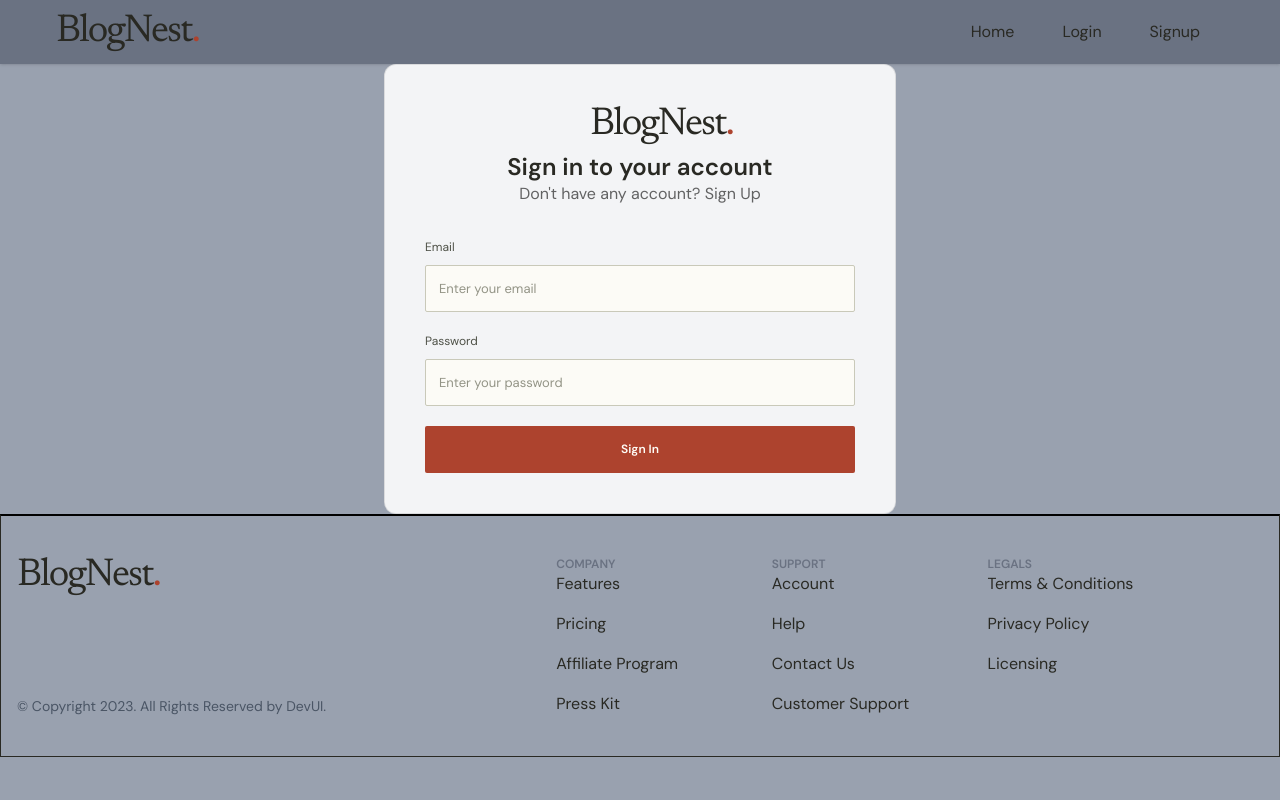
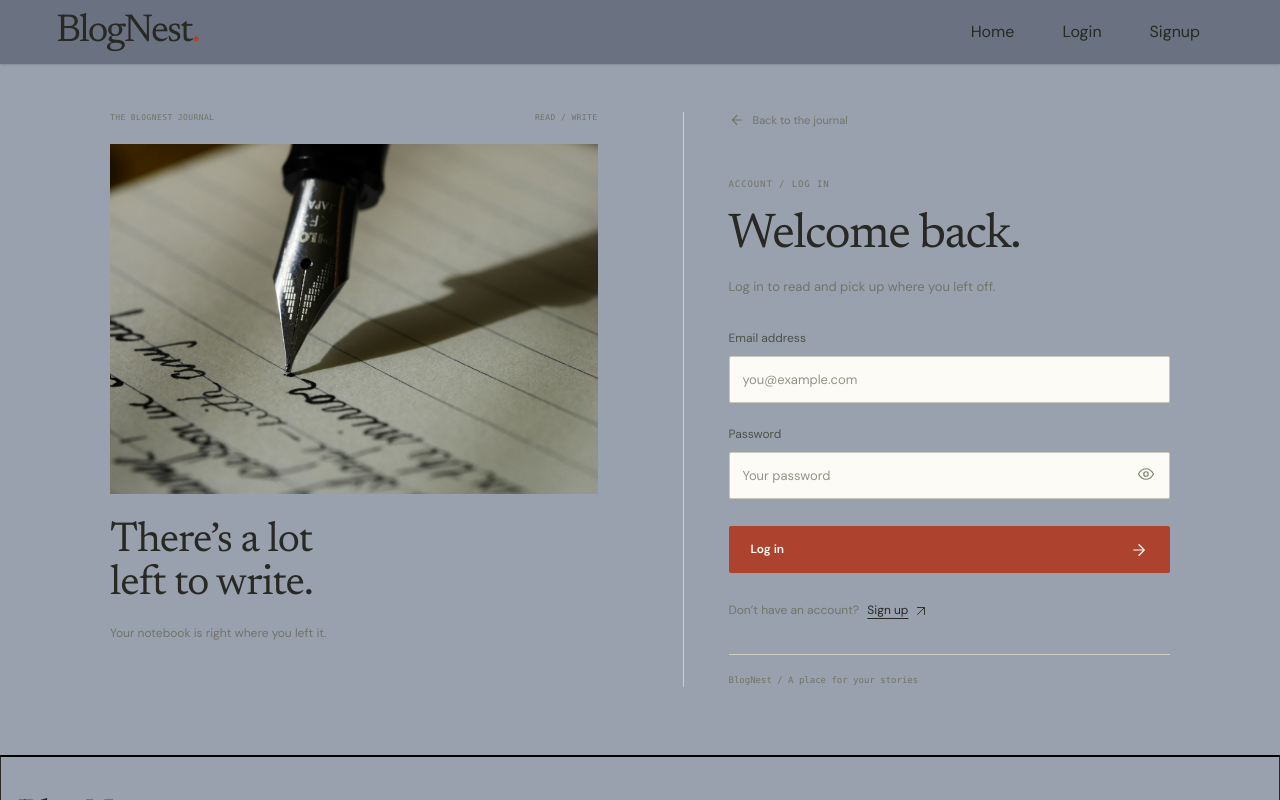
Before and after one commit to aryanghugare/BlogNest, a React (Vite) app: page /login in a window 1280 px wide. Shown: the top 800 px of the page. Built offline with nearby package versions, Linux system fonts and the light colour scheme; no server answers.

Commit message:
fix(auth): refine account screens and session handling

```diff
--- a/src/appwrite/auth.js
+++ b/src/appwrite/auth.js
@@ -1,174 +1,33 @@
-import conf from "../conf/conf.js";
-import { Client, Account, ID } from "appwrite";
+import conf from '../conf/conf.js'
+import { Client, Account, ID } from 'appwrite'
 
+export class AuthService {
+  client = new Client()
+  account
 
-export class AuthService{
-client = new Client() ;
-account ;
+  constructor() {
+    this.client.setEndpoint(conf.appwriteUrl).setProject(conf.appwriteProjectId)
+    this.account = new Account(this.client)
+  }
 
+  async createAccount({ email, password, name }) {
+    await this.account.create(ID.unique(), email, password, name.trim())
+    return this.login({ email, password })
+  }
 
-constructor(){
-this.client
-.setEndpoint(conf.appwriteUrl)
-.setProject(conf.appwriteProjectId);
-this.account = new Account(this.client)
-}
-// Through this constructor , we are initializing the client and account only once
-// without needing to do it in every method
-// All these methods are async because they are making network requests
+  async login({ email, password }) {
+    return this.account.createEmailPasswordSession(email, password)
+  }
 
-async createAccount({email,password,name}){   // Here object destructing is done
-try {
-  const userAccount = await this.account.create(ID.unique(),email,password,name)    // So here order is important because docs of appwrite wants the same order
-if(userAccount){
-// Call another method
-// If account created then login the user also
-return this.login({email,password})
-}
-else {
-return userAccount ;
-}
-} catch (error) {
-    throw error
-}
+  async getCurrentUser() {
+    try { return await this.account.get() }
+    catch { return null }
+  }
+
+  async Logout() {
+    return this.account.deleteSession('current')
+  }
 }
 
-async login({email,password}){
-try {
-  const session = await this.account.createEmailPasswordSession(email,password)    // Here order of the email and password will be same because docs of appwrite wants the same order
-return session ;
-} catch (error) {
-    throw error
-}
-
-}
-
-async getCurrentUser(){
-try {
- return await this.account.get();
-} catch (error) {
- console.log("Error while getting the user " + error);
-}
-}
-
-async Logout(){
-try {
-    this.account.deleteSessions()
-} catch (error) {
-    console.log("Error while logging out " + error);  // This is also we can use instead of throwing errors
-
-}
-
-}
-
-}
-
-const authService = new AuthService();
-
-export default authService // This is an object of AuthService class
-
-
-
-/*
-in the createAccount method
-Here the parameter is destructured:
-email, password, name are extracted from the object passed in.
-This is called object destructuring in parameters.
-
-*/
-
-
-
-
-
-// Soo we can do this only a method tooo , class is not mandatory
-
-
-/*
-
-import conf from "../conf/conf.js";
-import { Client, Account, ID } from "appwrite";
-
-// Initialize client and account once (shared across all methods)
-const client = new Client()
-  .setEndpoint(conf.appwriteUrl)
-  .setProject(conf.appwriteProjectId);
-
-const account = new Account(client);
-
-// Object containing all authentication methods
-const authService = {
-
-  // Create new user account
-  createAccount: async ({ email, password, name }) => {
-    try {
-      const userAccount = await account.create(ID.unique(), email, password, name);
-      if (userAccount) {
-        // If account created, automatically login the user
-        return authService.login({ email, password });
-      } else {
-        return userAccount;
-      }
-    } catch (error) {
-      throw error;
-    }
-  },
-
-  // Login user with email and password
-  login: async ({ email, password }) => {
-    try {
-      const session = await account.createEmailPasswordSession(email, password);
-      return session;
-    } catch (error) {
-      throw error;
-    }
-  },
-
-  // Get currently logged in user data
-  getCurrentUser: async () => {
-    try {
-      return await account.get();
-    } catch (error) {
-      console.log("Error while getting the user: " + error);
-      return null;
-    }
-  },
-
-  // Logout user (delete all sessions)
-  logout: async () => {
-    try {
-      await account.deleteSessions();
-      return true;
-    } catch (error) {
-      console.log("Error while logging out: " + error);
-      return false;
-    }
-  }
-};
-
-export default authService;
-
-/*
-USAGE EXAMPLE:
-
-import authService from './appwrite/auth.js'
-
-// Create account
-const newUser = await authService.createAccount({
-  email: "user@example.com",
-  password: "password123",
-  name: "John Doe"
-});
-
-// Login
-const session = await authService.login({
-  email: "user@example.com",
-  password: "password123"
-});
-
-// Get current user
-const user = await authService.getCurrentUser();
-
-// Logout
-await authService.logout();
-*/
+const authService = new AuthService()
+export default authService
--- a/src/components/AuthLayout.jsx
+++ b/src/components/AuthLayout.jsx
@@ -1,31 +1,9 @@
-import React,{useEffect,useState} from 'react'
-import {useSelector} from 'react-redux'
-import {useNavigate} from 'react-router-dom'
-
- export default function Protected({children,authentication=true}) {
-const navigate=useNavigate()
-const[loader,setLoader]=useState(true)
-const authStatus  = useSelector((state)=>state.auth.status)
-// So here authentication field can be optional and we can write this useEffect only with the help of auth.status
-
-useEffect(()=>{
-// TODO : make it more easy to understand
-// First way to do it
- // if (authStatus ===true){
-        //     navigate("/")
-        // } else if (authStatus === false) {
-        //     navigate("/login")
-        // }
-
-
-
-if(authentication && authStatus!==authentication) {
-navigate('/login')
-}else if(!authentication && authStatus!==authentication) {
-navigate('/')
-
+import { useSelector } from 'react-redux'
+import { Navigate, useLocation } from 'react-router-dom'
+export default function AuthLayout({ children, authentication = true }) {
+  const status = useSelector((state) => state.auth.status)
+  const location = useLocation()
+  if (authentication && !status) return <Navigate to="/login" replace state={{ from: location.pathname }} />
+  if (!authentication && status) return <Navigate to={location.state?.from || '/'} replace />
+  return children
 }
-setLoader(false)
-},[authStatus,navigate,authentication])
-  return loader ? <h1>Loading...</h1> : <>{children}</>
-}
--- /dev/null
+++ b/src/components/AuthPanel.jsx
@@ -0,0 +1,5 @@
+import { Link } from 'react-router-dom'
+import Icon from './Icon'
+export default function AuthPanel({ children, signup = false }) {
+  return <div className="auth-page"><div className="auth-layout"><aside className="auth-aside"><div className="auth-aside-top"><span>THE BLOGNEST JOURNAL</span><span>READ / WRITE</span></div><img src="/writers-desk.jpg" alt="A fountain pen and a page of handwritten notes" /><div className="auth-aside-copy"><h2>{signup ? <>Everybody has<br />a story somewhere.</> : <>There’s a lot<br />left to write.</>}</h2><p>{signup ? 'Start with something you know. The rest can follow.' : 'Your notebook is right where you left it.'}</p></div></aside><div className="auth-form-panel"><Link to="/" className="back-link"><Icon name="back" size={16} /> Back to the journal</Link>{children}<p className="auth-bottom-note">BlogNest / A place for your stories</p></div></div></div>
+}
--- a/src/components/Header/LogoutBtn.jsx
+++ b/src/components/Header/LogoutBtn.jsx
@@ -1,22 +1,19 @@
-import React from 'react'
+import { useState } from 'react'
 import { useDispatch } from 'react-redux'
 import authService from '../../appwrite/auth'
-import {logout} from '../../store/authSlice'
-function LogoutBtn() {
-const dispatch = useDispatch()
-const logoutHandler = async()=>{
-authService.Logout() // These appwrite functions always return promises, so we can chain a .then() to them
-.then(()=> dispatch(logout()))
-.catch((error)=> console.log("Logout Error:",error))
+import { logout } from '../../store/authSlice'
+import Icon from '../Icon'
+
+export default function LogoutBtn() {
+  const dispatch = useDispatch()
+  const [busy, setBusy] = useState(false)
+  const [error, setError] = useState(false)
+  const handleLogout = async () => {
+    setBusy(true)
+    setError(false)
+    try { await authService.Logout(); dispatch(logout()) }
+    catch { setError(true) }
+    finally { setBusy(false) }
+  }
+  return <button className="logout-button" disabled={busy} onClick={handleLogout} aria-label={error ? 'Sign out failed. Try again' : 'Sign out'} title={error ? 'Could not sign out. Try again.' : 'Sign out'}><Icon name="logout" size={18} /><span>{busy ? 'Signing out…' : error ? 'Try again' : 'Sign out'}</span></button>
 }
-  return (
-<button className='inline-block px-6 py-2 duration-200 hover:bg-blue-100 rounded-full '
-onClick={logoutHandler}
-
->Logout</button>
-
-
-  )
-}
-
-export default LogoutBtn
--- a/src/components/Login.jsx
+++ b/src/components/Login.jsx
@@ -1,104 +1,35 @@
-import React,{useState} from 'react'
-import {Link, useNavigate} from 'react-router-dom'
-import {login as authLogin} from '../store/authSlice'
-import {Button,Input,Logo} from './index'
-import {useDispatch} from 'react-redux'
+import { useState } from 'react'
+import { Link, useLocation, useNavigate } from 'react-router-dom'
+import { useDispatch } from 'react-redux'
+import { useForm } from 'react-hook-form'
+import { login as authLogin } from '../store/authSlice'
 import authService from '../appwrite/auth'
-import {useForm} from 'react-hook-form'
+import Button from './Button'
+import Input from './Input'
+import Icon from './Icon'
+import AuthPanel from './AuthPanel'
 
-function Login() {
-const navigate = useNavigate()
-const dispatch = useDispatch()
-const {register,handleSubmit} = useForm()
-const[error , setError] = useState('')
-
-const login = async (data) =>{
-setError('') // But for every login form and register form we have to do this manually
-try {
-  const session = await authService.login(data)
-if(session){
-const userData = await authService.getCurrentUser()
-if(userData) dispatch(authLogin(userData)) ;
-navigate('/') ; // Through navigate we are redirecting to home page progammatically
+export default function Login() {
+  const [error, setError] = useState('')
+  const [showPassword, setShowPassword] = useState(false)
+  const { register, handleSubmit, formState: { errors, isSubmitting } } = useForm()
+  const dispatch = useDispatch()
+  const navigate = useNavigate()
+  const location = useLocation()
+  const submit = async (data) => {
+    setError('')
+    try {
+      await authService.login(data)
+      const userData = await authService.getCurrentUser()
+      if (!userData) throw new Error('We couldn’t load your account. Please try again.')
+      dispatch(authLogin({ userData }))
+      navigate(location.state?.from || '/')
+    } catch (err) { setError(err.message || 'We couldn’t sign you in. Please try again.') }
+  }
+  return <AuthPanel><div className="auth-form-content"><p className="eyebrow">ACCOUNT / LOG IN</p><h1>Welcome back.</h1><p className="auth-intro">Log in to read and pick up where you left off.</p><form onSubmit={handleSubmit(submit)} noValidate>
+    {error && <div className="form-alert" role="alert">{error}</div>}
+    <Input label="Email address" type="email" autoComplete="email" placeholder="you@example.com" error={errors.email?.message} {...register('email', { required: 'Enter your email address.', pattern: { value: /^[^\s@]+@[^\s@]+\.[^\s@]+$/, message: 'Enter a valid email address.' } })} />
+    <div className="password-field"><Input label="Password" type={showPassword ? 'text' : 'password'} autoComplete="current-password" placeholder="Your password" error={errors.password?.message} {...register('password', { required: 'Enter your password.' })} /><button type="button" className="password-toggle" onClick={() => setShowPassword(!showPassword)} aria-label={showPassword ? 'Hide password' : 'Show password'} aria-pressed={showPassword}><Icon name={showPassword ? 'lock' : 'eye'} size={18} /></button></div>
+    <Button type="submit" className="full-width" disabled={isSubmitting}>{isSubmitting ? 'Logging in…' : 'Log in'}{isSubmitting ? <span className="spinner spinner-small" /> : <Icon name="arrow" size={18} />}</Button>
+  </form><p className="auth-switch">Don’t have an account? <Link to="/signup">Sign up <Icon name="diagonal" size={14} /></Link></p></div></AuthPanel>
 }
-} catch (error) {
-    setError(error.message)
-}
-}
-  return (
-    <div
-    className='flex items-center justify-center w-full'
-    >
-<div className={`mx-auto w-full max-w-lg bg-gray-100 rounded-xl p-10 border border-black/10`}>
-<div className="mb-2 flex justify-center">
-                    <span className="inline-block w-full max-w-[100px]">
-                        <Logo width="100%" />
-                    </span>
-        </div>
-        <h2 className="text-center text-2xl font-bold leading-tight">Sign in to your account</h2>
-<p className="mt-2 text-center text-base text-black/60">
-                    Don&apos;t have any account?&nbsp;
-                    <Link
-                        to="/signup"
-                        className="font-medium text-primary transition-all duration-200 hover:underline"
-                    >
-                        Sign Up
-                    </Link>
-        </p>
-        {error && <p className="text-red-600 mt-8 text-center">{error}</p>}
-   <form onSubmit={handleSubmit(login)} className='mt-8'>  {/* handleSubmit is the method of react hook form , in this we are passing our own method which will be different in name and its name will never be handleSubmit  */}
-<div className='space-y-5'>
-<Input
-label="Email"
-type="email"
-placeholder='Enter your email'
-{...register('email',
-{ // These are the options for validation, which is optional
-required : true,
-validate : {
-matchPattern : (value) => /^\w+([.-]?\w+)*@\w+([.-]?\w+)*(\.\w{2,3})+$/.test(value) || "Invalid email address"
-}
-
-})}  // register method of react hook form
-
- />
-
-<Input
-label="Password"
-type="password"
-placeholder='Enter your password'
-{...register('password',  // This is possible React.forwardRef , which is used in Input component
-{  // These are the options for validation, which is optional
-required : true,
-minLength : {
-value : 6,
-message : "Password must be at least 6 characters"
-}
-})}
-/>
-{/* So all these Validations in register are optional  */}
-<Button
-type='submit'
-className='w-full'
->Sign In </Button>   {/* Soo it is opening and closing tag , because it has children  */}
-</div>
-</form>
-</div>
-</div>
-  )
-}
-
-export default Login
-
-
-
-// Summary of this code
-/*
-🔹 Summary:
-Login → session created.
-Fetch current user → ensures you have fresh, authenticated user data.
-Dispatch to Redux → updates global state for the app.
-Navigate → redirect to a page.
-Previous data is overwritten, .getCurrentUser() always gives the current logged-in user.
-
-*/
--- a/src/components/Signup.jsx
+++ b/src/components/Signup.jsx
@@ -1,115 +1,35 @@
-import React,{useState} from 'react'
+import { useState } from 'react'
+import { Link, useNavigate } from 'react-router-dom'
+import { useDispatch } from 'react-redux'
+import { useForm } from 'react-hook-form'
+import { login } from '../store/authSlice'
 import authService from '../appwrite/auth'
-import {Link, useNavigate} from 'react-router-dom'
-import {Button,Input,Logo} from './index'
-import {useForm} from 'react-hook-form'
-import {useDispatch} from 'react-redux'
-import {login as authLogin} from '../store/authSlice'  // we are using login action of authSlice, we have changed name to authLogin
+import Button from './Button'
+import Input from './Input'
+import Icon from './Icon'
+import AuthPanel from './AuthPanel'
 
-function Signup() {
-const[error , setError] = useState('')
+export default function Signup() {
+  const [error, setError] = useState('')
+  const [showPassword, setShowPassword] = useState(false)
+  const { register, handleSubmit, formState: { errors, isSubmitting } } = useForm()
   const dispatch = useDispatch()
-const {register,handleSubmit} = useForm()
   const navigate = useNavigate()
-const signup = async (data) =>{
+  const submit = async (data) => {
     setError('')
     try {
-const response = await authService.createAccount(data)  // Here data is an object which contains email,password,name
-if(response){
+      await authService.createAccount(data)
       const userData = await authService.getCurrentUser()
-if(userData) dispatch(authLogin(userData)) ;
-navigate('/') ;
-
+      if (!userData) throw new Error('Your account was created, but we couldn’t sign you in. Please log in.')
+      dispatch(login({ userData }))
+      navigate('/')
+    } catch (err) { setError(err.message || 'We couldn’t create your account. Please try again.') }
   }
-
-} catch (error) {
-        setError(error.message)
+  return <AuthPanel signup><div className="auth-form-content"><p className="eyebrow">ACCOUNT / SIGN UP</p><h1>Join BlogNest.</h1><p className="auth-intro">Create an account to read and publish stories.</p><form onSubmit={handleSubmit(submit)} noValidate>
+    {error && <div className="form-alert" role="alert">{error}</div>}
+    <Input label="Your name" autoComplete="name" placeholder="Your full name" error={errors.name?.message} {...register('name', { required: 'Enter your name.', validate: (v) => !!v.trim() || 'Enter your name.' })} />
+    <Input label="Email address" type="email" autoComplete="email" placeholder="you@example.com" error={errors.email?.message} {...register('email', { required: 'Enter your email address.', pattern: { value: /^[^\s@]+@[^\s@]+\.[^\s@]+$/, message: 'Enter a valid email address.' } })} />
+    <div className="password-field"><Input label="Create a password" type={showPassword ? 'text' : 'password'} autoComplete="new-password" placeholder="At least 8 characters" error={errors.password?.message} hint="Use at least 8 characters." {...register('password', { required: 'Create a password.', minLength: { value: 8, message: 'Use at least 8 characters.' } })} /><button type="button" className="password-toggle" onClick={() => setShowPassword(!showPassword)} aria-label={showPassword ? 'Hide password' : 'Show password'} aria-pressed={showPassword}><Icon name={showPassword ? 'lock' : 'eye'} size={18} /></button></div>
+    <Button type="submit" className="full-width" disabled={isSubmitting}>{isSubmitting ? 'Creating your account…' : 'Create your account'}{isSubmitting ? <span className="spinner spinner-small" /> : <Icon name="arrow" size={18} />}</Button>
+  </form><p className="auth-switch">Already have an account? <Link to="/login">Log in <Icon name="diagonal" size={14} /></Link></p></div></AuthPanel>
 }
-}
-
-  return (
-   <div className="flex items-center justify-center">
- <div className={`mx-auto w-full max-w-lg bg-gray-100 rounded-xl p-10 border border-black/10`}>
-  <div className="mb-2 flex justify-center">
- <span className="inline-block w-full max-w-[100px]">
-                        <Logo width="100%" />
-</span>
-</div>
-
-<h2 className="text-center text-2xl font-bold leading-tight"> Signup to create account </h2>
-<p className="mt-2 text-center text-base text-black/60">
-                    Already have an account?&nbsp;
-                    <Link
-                        to="/login"
-                        className="font-medium text-primary transition-all duration-200 hover:underline"
-                    >
-                        Sign In
-                    </Link>
-                </p>
-{error && <p className="text-red-600 mt-8 text-center">{error}</p>}
-
-<form onSubmit={handleSubmit(signup)}>
-<div className='space-y-5 ' >
-<Input
-type="text"
-label="Name"
-placeholder='Enter your name'
-{...register('name',{required : true})}  // here name is the key of the object which will be sent to the backend
-/>
-
-{/* // This email input field is same as in Login.jsx file */}
-
-<Input
-label="Email"
-type="email"
-placeholder='Enter your email'
-{...register('email',{   // This is possible React.forwardRef , which is used in Input component
-required : true,
-validate : {
-matchPattern : (value) => /^\w+([.-]?\w+)*@\w+([.-]?\w+)*(\.\w{2,3})+$/.test(value) || "Invalid email address"
-}
-
-})}  // register method of react hook form
-
- />
-
-<Input
-label ="Password"
-type="password"
-placeholder='Enter your password'
-{...register('password',{
-required : true,
-minLength : {
-value : 6,
-message : "Password must be at least 6 characters"
-}
-})}
-
-/>
-
-<Button
-type='submit'
-className='w-full'
-> Create Account  </Button>  {/* Soo it is opening and closing tag , because it has children  */}
-
-
-</div>
-
-
-
-
-
-</form>
-
-
-</div>
-
-
-</div>
-
-
-
-  )
-}
-
-export default Signup
--- a/src/store/authSlice.js
+++ b/src/store/authSlice.js
@@ -1,7 +1,7 @@
 
 // For this last time , we made features directory for this slice thing but not necessary
 
-import {createSlice,nanoid} from '@reduxjs/toolkit'
+import {createSlice} from '@reduxjs/toolkit'
 
 const initialState = {
 status : false ,
@@ -18,7 +18,7 @@ login : (state,action)=> {
 state.status = true ;
 state.userData = action.payload.userData
 },
-logout: (state,action)=> {
+logout: (state)=> {
 state.status=false ;
 state.userData = null;
 
```
Also changed, not shown: src/pages/Login.jsx (+2 -12 lines), src/pages/Signup.jsx (+2 -12 lines). Lines whose indentation alone changed are shown as unchanged.
